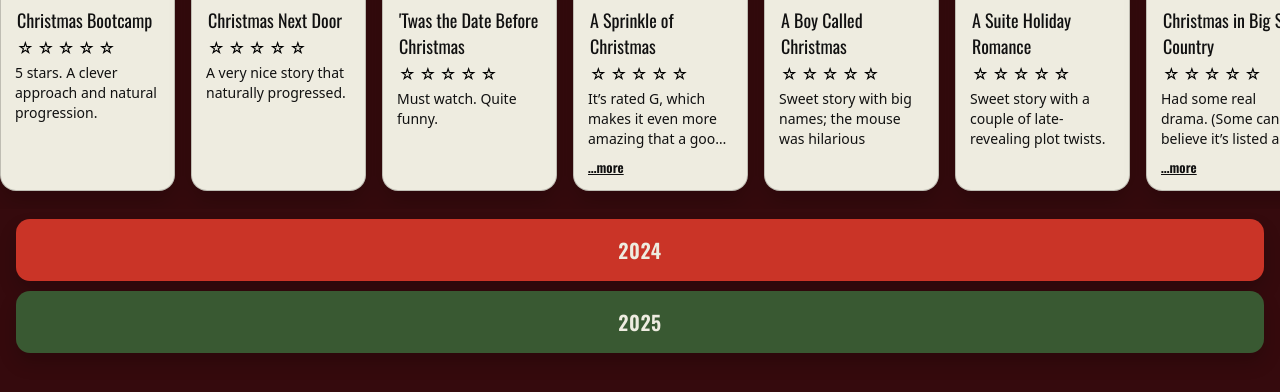
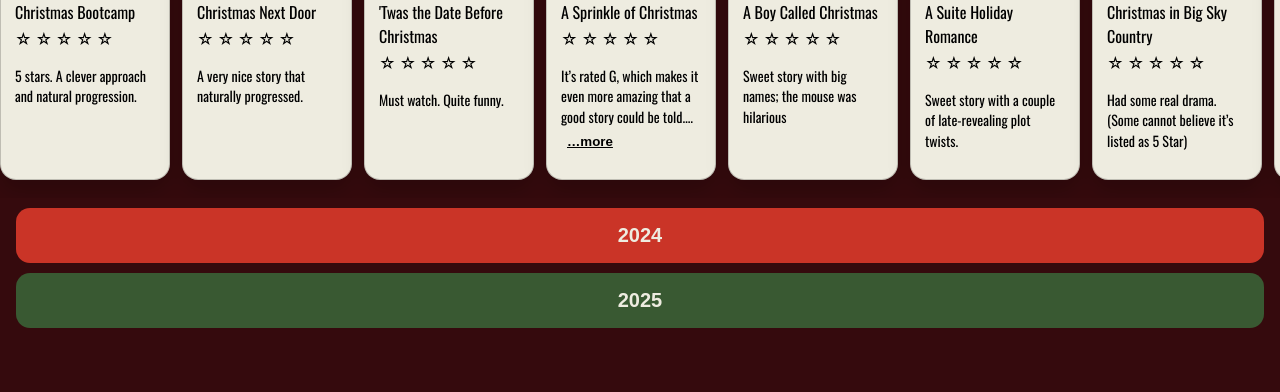
Before and after one commit to GraceD23/Christmas-Movies-Reviews, a Jekyll site: the page built from index.html, in a window 1280 px wide, cut to the strip 642-1053 px from the top of the page. Shown: the top 392 px of the strip. Built offline with Jekyll 4.4.1, drawn with Linux system fonts in a browser that asks for light colours.

Commit message:
Update style.css

```diff
--- a/assets/css/style.css
+++ b/assets/css/style.css
@@ -5,16 +5,12 @@
   --year-2025: #395932;
   --text: #000000;
   --shadow: rgba(0,0,0,0.18);
-  --shadow-strong: rgba(0,0,0,0.28);
   --border: rgba(0,0,0,0.20);
 }
 
 /* ===== Reset ===== */
 *{ box-sizing: border-box; }
-html, body{
-  margin: 0;
-  padding: 0;
-}
+html, body{ margin:0; padding:0; }
 
 /* ===== Base ===== */
 body{
@@ -23,13 +19,12 @@
   color: var(--text);
 }
 
-/* =========================================
-   HEADER (NOT STICKY, CREAM BACKGROUND)
-========================================= */
+/* =====================================
+   HEADER (NON-STICKY, CREAM BACKGROUND)
+===================================== */
 .header{
   width: 100%;
-  background: var(--cream); /* FIX: cream behind transparent PNG */
-  margin: 0;
+  background: var(--cream);
   padding: 12px 12px 16px;
   border-bottom: 1px solid rgba(0,0,0,0.12);
 }
@@ -39,55 +34,69 @@
   width: 100%;
   max-width: 1200px;
   height: auto;
-  max-height: 33vh;        /* ~1/3 of screen */
+  max-height: 33vh;
   object-fit: contain;
   margin: 0 auto;
 }
 
 @media (max-width: 480px){
-  .header img{
-    max-height: 28vh;
-  }
+  .header img{ max-height: 28vh; }
 }
 
-/* =========================================
+/* =====================================
    SECTION TITLES
-========================================= */
+===================================== */
 .section-title{
   margin: 22px 16px 10px;
   color: var(--cream);
   font-size: 26px;
   font-weight: 600;
-  letter-spacing: 0.5px;
 }
 
-/* =========================================
-   5-STAR SLIDER
-========================================= */
+/* =====================================
+   POLAROID BASE SIZE (SINGLE SOURCE)
+===================================== */
+.polaroid{
+  background: var(--cream);
+  border-radius: 16px;
+  padding: 14px;
+  box-shadow: 0 12px 22px var(--shadow);
+  border: 1px solid var(--border);
+
+  width: 170px;        /* ← card size */
+  max-width: 170px;
+}
+
+/* =====================================
+   5-STAR SLIDER (EXACTLY 2 CARDS)
+===================================== */
 .slider{
   display: flex;
-  gap: 16px;
+  gap: 12px;
   padding: 10px 16px 18px;
   overflow-x: auto;
-  overflow-y: hidden;
   scroll-snap-type: x mandatory;
   -webkit-overflow-scrolling: touch;
 }
 
-.slider::-webkit-scrollbar{
-  height: 10px;
-}
-.slider::-webkit-scrollbar-thumb{
-  background: rgba(255,255,255,0.18);
-  border-radius: 999px;
-}
-.slider::-webkit-scrollbar-track{
-  background: transparent;
+/* lock slider cards */
+.slider .polaroid{
+  flex: 0 0 calc((100vw - 16px*2 - 12px) / 2);
+  max-width: calc((100vw - 16px*2 - 12px) / 2);
+  scroll-snap-align: start;
 }
 
-/* =========================================
-   YEAR TABS (STACKED FULL WIDTH)
-========================================= */
+/* prevent oversizing on larger screens */
+@media (min-width: 600px){
+  .slider .polaroid{
+    flex: 0 0 170px;
+    max-width: 170px;
+  }
+}
+
+/* =====================================
+   YEAR TABS
+===================================== */
 .year-tabs{
   display: grid;
   grid-template-columns: 1fr;
@@ -99,131 +108,79 @@
   width: 100%;
   border: none;
   border-radius: 14px;
-  padding: 16px 14px;
-  font-family: inherit;
+  padding: 16px;
   font-weight: 700;
   font-size: 20px;
-  letter-spacing: 0.6px;
   color: var(--cream);
   cursor: pointer;
-  box-shadow: 0 10px 18px var(--shadow);
-  transition: transform 0.08s ease,
-              box-shadow 0.12s ease,
-              filter 0.12s ease;
-}
-
-.year-tab:active{
-  transform: translateY(1px);
-  box-shadow: 0 8px 14px var(--shadow);
 }
 
 .year-tab--2024{ background: var(--year-2024); }
 .year-tab--2025{ background: var(--year-2025); }
 
 .year-tab.is-active{
-  filter: brightness(1.05);
-  box-shadow: 0 12px 22px var(--shadow-strong);
+  outline: 3px solid rgba(238,236,224,0.6);
 }
 
-/* =========================================
-   GRID
-========================================= */
-.grid-wrap{
-  padding: 0 16px 40px;
-}
+/* =====================================
+   GRID (2-ACROSS ON IPHONE)
+===================================== */
+.grid-wrap{ padding: 0 16px 40px; }
 
 .grid{
   display: grid;
-  grid-template-columns: repeat(2, minmax(0, 1fr));
+  grid-template-columns: repeat(2, 1fr);
   gap: 16px;
-  align-items: start;
 }
 
-.grid.is-hidden{
-  display: none;
+.grid.is-hidden{ display: none; }
+
+.grid .polaroid{
+  width: 100%;
+  max-width: 170px;
 }
 
-@media (max-width: 740px){
-  .grid{
-    grid-template-columns: 1fr;
-  }
-}
-
-/* Polaroid base size (used everywhere) */
-.polaroid{
-  background: var(--cream);
-  border-radius: 16px;
-  padding: 14px 14px 12px;
-  box-shadow: 0 12px 22px var(--shadow);
-  border: 1px solid var(--border);
-  width: 175px;          /* LOCKED size */
-  max-width: 175px;
-}
-
-/* Grid fills columns naturally */
-.grid .polaroid{
-  width: 100%;
-  max-width: 175px;
-}
-
-/* Slider polaroids must NOT grow */
-.slider .polaroid{
-  flex: 0 0 175px;       /* prevents flex expansion */
-  width: 175px;
-  max-width: 175px;
-  scroll-snap-align: start;
-}
-
-
-/* =========================================
+/* =====================================
    POSTER
-========================================= */
+===================================== */
 .poster-frame{
-  width: 100%;
+  background: #fff;
   border-radius: 12px;
   overflow: hidden;
-  background: #ffffff;
-  border: 1px solid rgba(0,0,0,0.10);
 }
 
 .poster{
   width: 100%;
-  height: auto;
-  display: block;
   aspect-ratio: 2 / 3;
   object-fit: cover;
+  display: block;
 }
 
-/* =========================================
+/* =====================================
    TEXT
-========================================= */
+===================================== */
 .movie-title{
-  margin: 10px 2px 6px;
-  font-size: 18px;
-  font-weight: 400; /* Oswald Regular */
-  color: #111;
+  margin: 10px 0 6px;
+  font-weight: 400;
+  font-size: 16px;
 }
 
 .stars{
-  margin: 0 2px 8px;
+  margin-bottom: 6px;
   line-height: 1;
 }
 
 .star-filled{ color: #000; }
 .star-empty{ color: rgba(0,0,0,0.35); }
 
-/* =========================================
+/* =====================================
    REVIEW + MORE / LESS
-========================================= */
-.review-wrap{
-  margin-top: 6px;
-}
+===================================== */
+.review-wrap{ margin-top: 6px; }
 
 .review-text{
-  font-family: system-ui, -apple-system, Segoe UI, Roboto, Arial, sans-serif;
   font-size: 14px;
   line-height: 1.45;
-  color: #111;
 
   display: -webkit-box;
   -webkit-line-clamp: 3;
@@ -231,33 +188,23 @@
   overflow: hidden;
 }
 
-.review-text p{
-  margin: 0;
-}
-
 .review-text.is-expanded{
   display: block;
   -webkit-line-clamp: unset;
-  overflow: visible;
 }
 
 .more-btn{
-  margin-top: 8px;
+  margin-top: 6px;
   border: none;
-  background: transparent;
-  color: #111;
-  font-family: inherit;
+  background: none;
   font-weight: 700;
   cursor: pointer;
-  padding: 0;
   text-decoration: underline;
 }
 
-.more-btn.is-hidden{
-  display: none;
-}
+.more-btn.is-hidden{ display: none; }
 
-/* =========================================
-   SMALL TWEAKS
-========================================= */
+/* =====================================
+   MISC
+===================================== */
 a{ color: inherit; }
```
